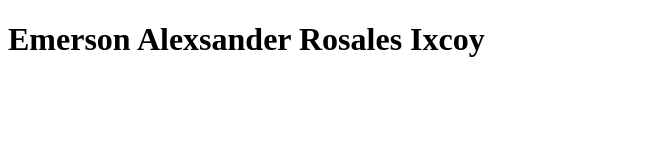
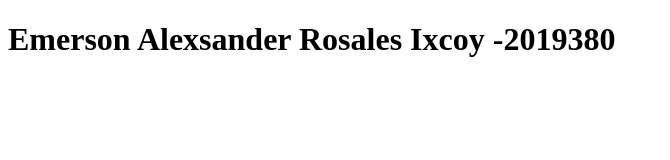
Before and after one commit to erosales2019380/IN5AV, a plain HTML site: page index.html in a window 1280 px wide. Shown: the whole page, without its empty margins (0-670 px from the left). Drawn offline with Linux system fonts and the light colour scheme.

Commit message:
Se agregó el carnet del estudiante

```diff
--- a/index.html
+++ b/index.html
@@ -6,7 +6,7 @@
     <title>Primera Página con GIT</title>
 </head>
 <body>
-    <h1>Emerson Alexsander Rosales Ixcoy </h1>
+    <h1>Emerson Alexsander Rosales Ixcoy -2019380</h1>
 
 </body>
 </html>
```
